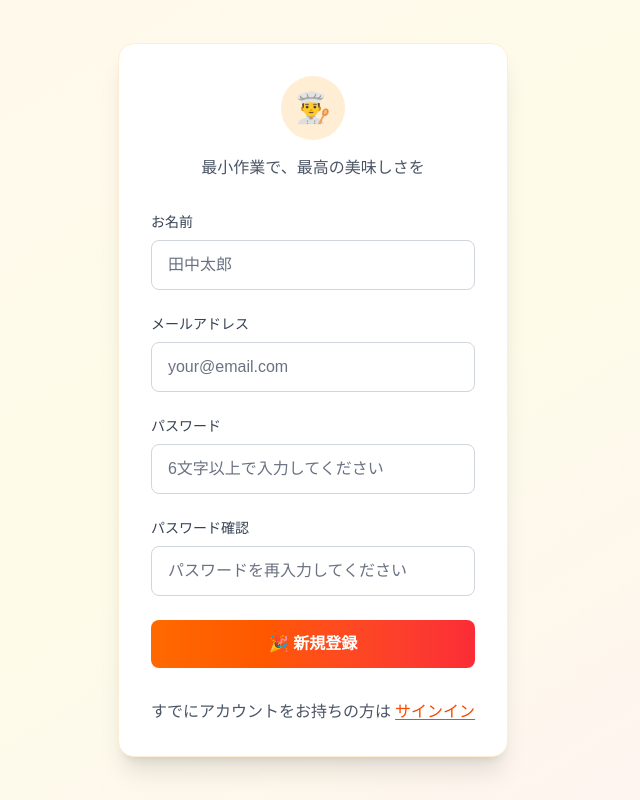
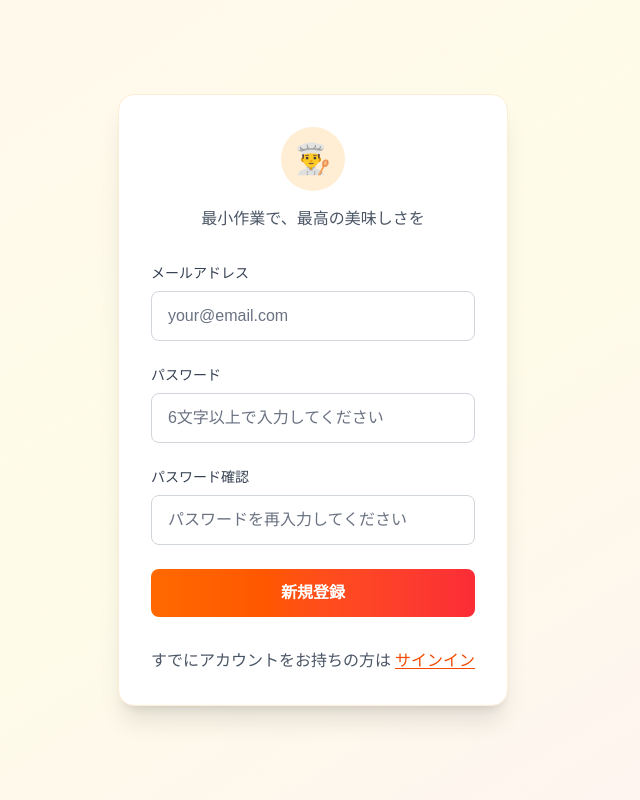
Before and after one commit to Yu-Kashiro/smart-cook-frontend, a Next.js app: page /auth/signup in a window 1280 px wide. Shown: the whole page, without its empty margins (327-967 px from the left). Built offline with nearby package versions, Linux system fonts and the light colour scheme.

Commit message:
新規登録フォームを作成

```diff
--- a/src/components/auth/SignupForm.tsx
+++ b/src/components/auth/SignupForm.tsx
@@ -10,7 +10,6 @@ interface SignupFormProps {
 
 export default function SignupForm({ onSuccess, onSwitchToSignin }: SignupFormProps) {
   const [credentials, setCredentials] = useState<SignupCredentials>({
-    name: '',
     email: '',
     password: '',
     passwordConfirmation: '',
@@ -30,7 +29,7 @@ export default function SignupForm({ onSuccess, onSwitchToSignin }: SignupFormPr
     }
 
     try {
-      await authClient.signup(credentials);
+      await authClient.register(credentials);
       onSuccess?.();
     } catch (err) {
       setError(err instanceof Error ? err.message : '新規登録に失敗しました');
@@ -56,22 +55,6 @@ export default function SignupForm({ onSuccess, onSwitchToSignin }: SignupFormPr
 
         <form onSubmit={handleSubmit} className="space-y-6">
           <div>
-            <label htmlFor="name" className="block text-sm font-medium text-gray-700 mb-2">
-              お名前
-            </label>
-            <input
-              type="text"
-              id="name"
-              name="name"
-              value={credentials.name}
-              onChange={handleChange}
-              required
-              className="w-full px-4 py-3 border border-gray-300 rounded-lg focus:ring-2 focus:ring-orange-500 focus:border-orange-500 transition-colors duration-200 outline-none placeholder:text-gray-500"
-              placeholder="田中太郎"
-            />
-          </div>
-
-          <div>
             <label htmlFor="email" className="block text-sm font-medium text-gray-700 mb-2">
               メールアドレス
             </label>
@@ -82,7 +65,7 @@ export default function SignupForm({ onSuccess, onSwitchToSignin }: SignupFormPr
               value={credentials.email}
               onChange={handleChange}
               required
-              className="w-full px-4 py-3 border border-gray-300 rounded-lg focus:ring-2 focus:ring-orange-500 focus:border-orange-500 transition-colors duration-200 outline-none placeholder:text-gray-500"
+              className="w-full px-4 py-3 border border-gray-300 rounded-lg focus:ring-2 focus:ring-orange-500 focus:border-orange-500 transition-colors duration-200 outline-none placeholder:text-gray-500 text-gray-600"
               placeholder="your@email.com"
             />
           </div>
@@ -99,7 +82,7 @@ export default function SignupForm({ onSuccess, onSwitchToSignin }: SignupFormPr
               onChange={handleChange}
               required
               minLength={6}
-              className="w-full px-4 py-3 border border-gray-300 rounded-lg focus:ring-2 focus:ring-orange-500 focus:border-orange-500 transition-colors duration-200 outline-none placeholder:text-gray-500"
+              className="w-full px-4 py-3 border border-gray-300 rounded-lg focus:ring-2 focus:ring-orange-500 focus:border-orange-500 transition-colors duration-200 outline-none placeholder:text-gray-500 text-gray-600"
               placeholder="6文字以上で入力してください"
             />
           </div>
@@ -116,7 +99,7 @@ export default function SignupForm({ onSuccess, onSwitchToSignin }: SignupFormPr
               onChange={handleChange}
               required
               minLength={6}
-              className="w-full px-4 py-3 border border-gray-300 rounded-lg focus:ring-2 focus:ring-orange-500 focus:border-orange-500 transition-colors duration-200 outline-none placeholder:text-gray-500"
+              className="w-full px-4 py-3 border border-gray-300 rounded-lg focus:ring-2 focus:ring-orange-500 focus:border-orange-500 transition-colors duration-200 outline-none placeholder:text-gray-500 text-gray-600"
               placeholder="パスワードを再入力してください"
             />
           </div>
@@ -141,7 +124,7 @@ export default function SignupForm({ onSuccess, onSwitchToSignin }: SignupFormPr
                 登録中...
               </div>
             ) : (
-              '🎉 新規登録'
+              '新規登録'
             )}
           </button>
         </form>
```
